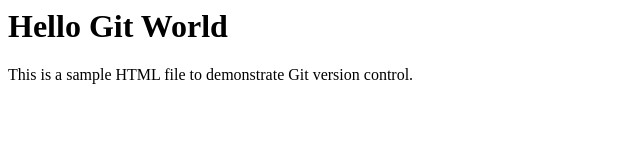
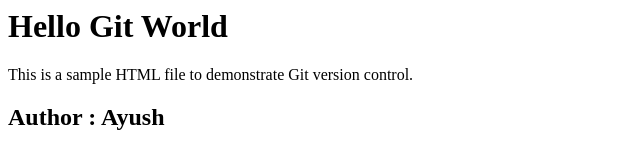
Before and after one commit to Ayush000000007/GitGitHubMasterClass, a plain HTML site: page index.html in a window 1280 px wide. Shown: the whole page, without its empty margins (0-640 px from the left). Drawn offline with Linux system fonts and the light colour scheme.

Commit message:
add Author
I have added a header to index.html file
that now contains my name as the author of this file.

```diff
--- a/index.html
+++ b/index.html
@@ -3,3 +3,7 @@
 <div>
     <p>This is a sample HTML file to demonstrate Git version control.</p>
 </div>
+
+<h2>Author : Ayush
+
+</h2>
```
